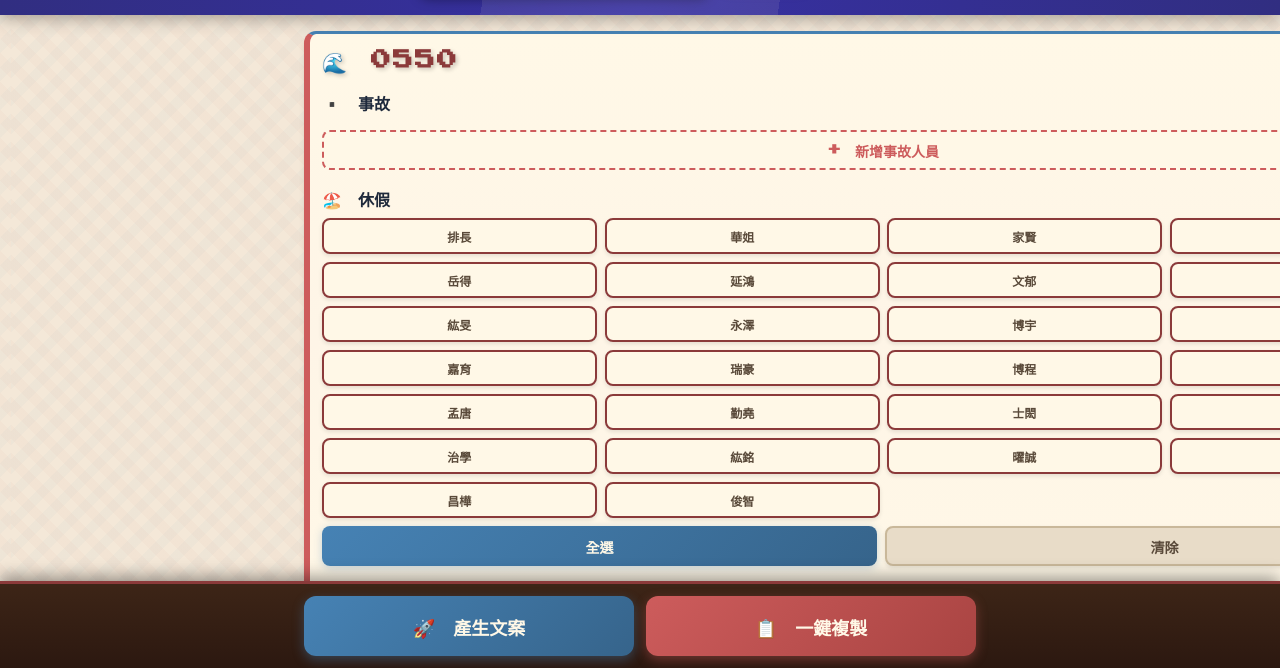
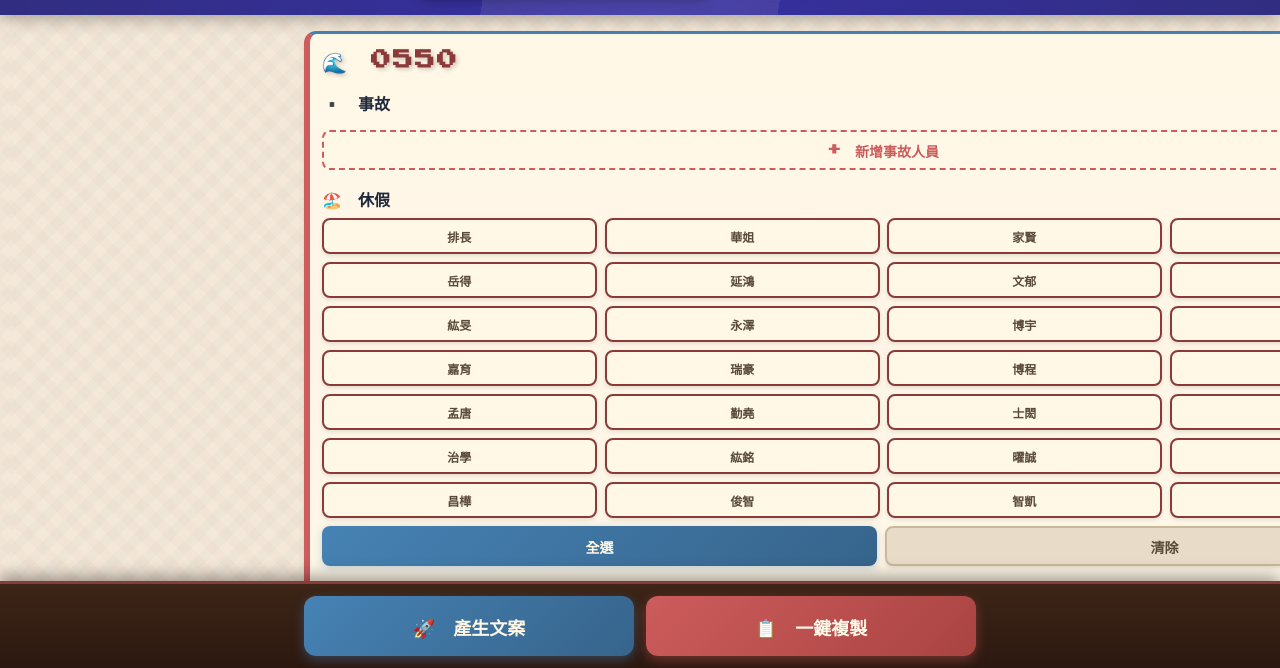
Before and after one commit to BBCYA/fish, a plain HTML site: page index.html in a window 1280 px wide. Shown: the part 132-800 px from the top of the page. Drawn offline with nearby package versions, Linux system fonts and the light colour scheme; a web font is replaced by a local one.

Commit message:
更新 index.html

```diff
--- a/index.html
+++ b/index.html
@@ -813,7 +813,7 @@
     const personnel = [
       '排長', '華姐', '家賢', '鈺霖', '岳得', '延鴻', '文郁', '怡佩', '紘旻', '永澤',
       '博宇', '佑昌', '嘉育', '瑞豪', '博程', '煒弘', '孟唐', '勤堯',
-      '士閎', '逸宸', '治學', '紘銘', '曜誠', '冠妤', '昌樺', '俊智'
+      '士閎', '逸宸', '治學', '紘銘', '曜誠', '冠妤', '昌樺', '俊智','智凱','至弘'
     ];
 
     // 事故類型（依時段）
```
